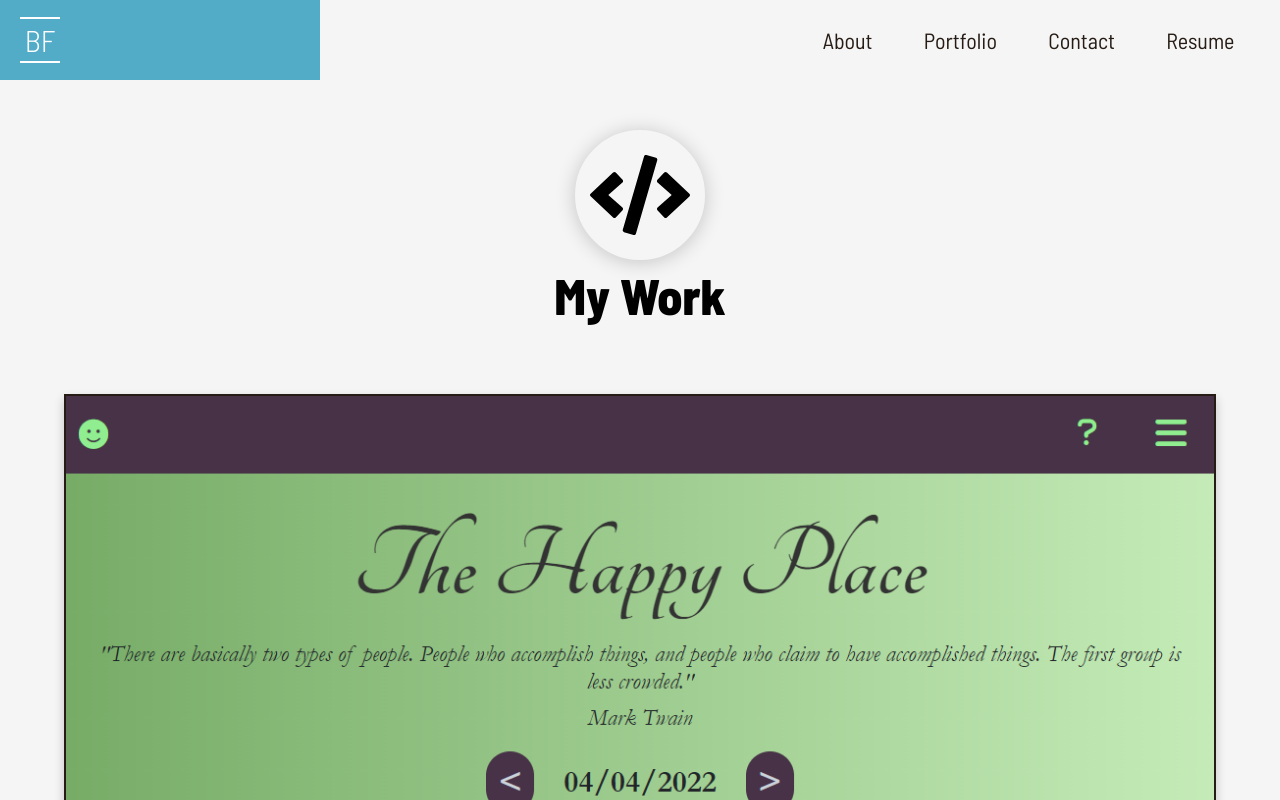
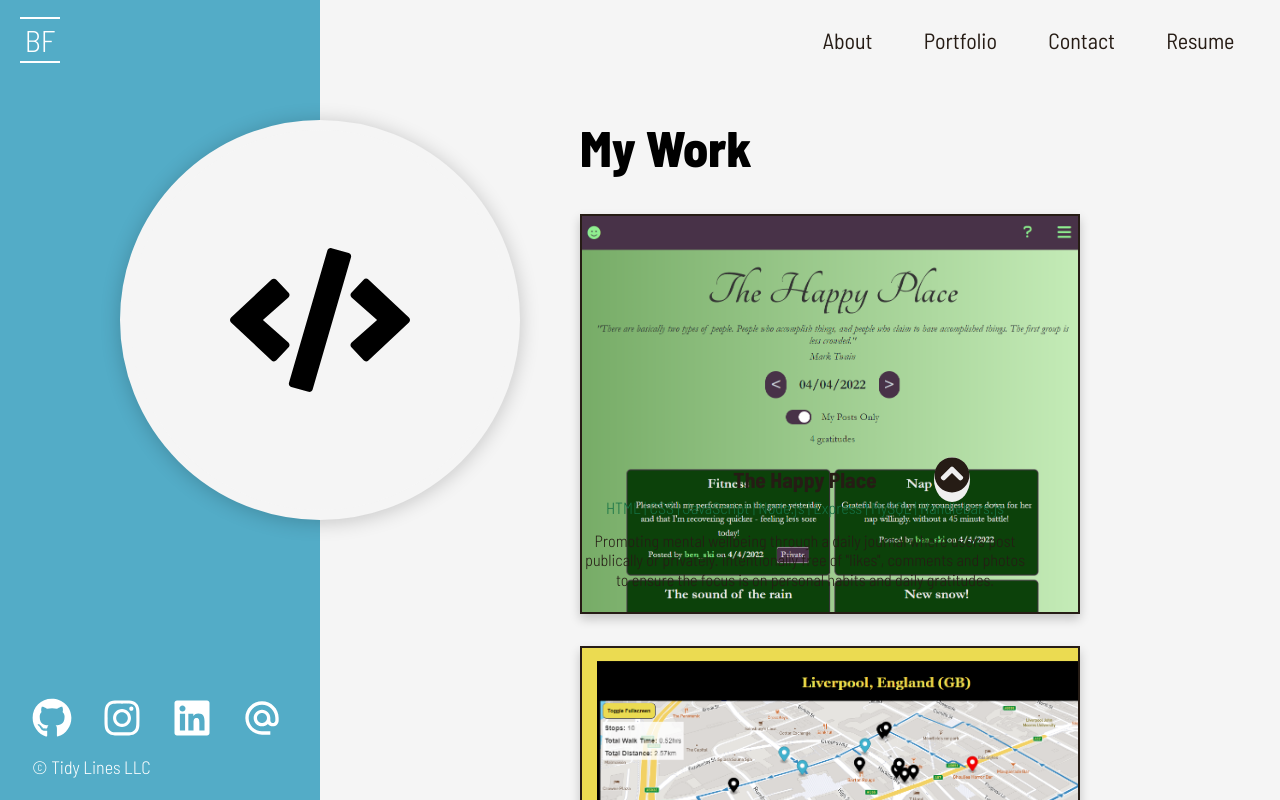
Before and after one commit to benfok/portfolio-react, a React (Create React App) app: page /portfolio in a window 1280 px wide. Shown: the top 800 px of the page. Built offline with nearby package versions, Linux system fonts and the light colour scheme.

Commit message:
portfolio page responsiveness

```diff
--- a/src/pages/Portfolio.js
+++ b/src/pages/Portfolio.js
@@ -14,13 +14,14 @@ import techBlogPic from '../images/tech-blog1.png';
 
 export default function Portfolio() {
   return (
-    <div className="single-container">
-      <div className="portfolio-top">
-          <IconContext.Provider value={{ className: "portfolio-icon" }}>
+    <div className="split-content">
+      <div className="container-top">
+        <IconContext.Provider value={{ className: "main-icon main-img" }}>
             <FaCode />
         </IconContext.Provider>
-          <h1>My Work</h1>
       </div>
+      <div className="container-bottom">
+        <h1 className="portfolio-h1">My Work</h1>
         <section className="work-section">
             <ProductCard project={projects.theHappyPlace} imageSrc={happyPlacePic}/>
             <ProductCard project={projects.pubCrawler} imageSrc={pubCrawlerPic}/>
@@ -28,5 +29,6 @@ export default function Portfolio() {
             <ProductCard project={projects.techBlog} imageSrc={techBlogPic}/>
         </section>
       </div>
+    </div>
   );
 }
--- a/src/styles/footer.css
+++ b/src/styles/footer.css
@@ -28,7 +28,7 @@ footer {
         align-items: flex-start;
         color: var(--headercolor);
         margin-top: 20px;
-        position: absolute;
+        position: fixed;
         bottom: 0;
         padding: 1rem 2rem;
         width: 100%;
--- a/src/styles/pageLayout.css
+++ b/src/styles/pageLayout.css
@@ -1,8 +1,3 @@
-.single-container {
-    padding-top: 130px;
-    width: 100%;
-}
-
 .split-content {
     position: relative;
     width: 100%;
@@ -36,6 +31,7 @@
     position: absolute;
     top: 50%;
     box-shadow: 0px 2px 20px 0px rgba(0, 0, 0, 0.2);
+    z-index: 2;
 }
 
 .main-icon {
@@ -114,8 +110,9 @@ p {
 
     .container-top {
         min-height: calc(100vh - 80px);
+        height: 100%;
         margin: 0;
-        margin-top: 80px;
+        /* margin-top: 80px; */
     }
 
     .container-bottom {
--- a/src/styles/portfolio.css
+++ b/src/styles/portfolio.css
@@ -1,23 +1,3 @@
-.portfolio-icon {
-    font-size: 130px;
-    border-radius: 50%;
-    border: solid 10px var(--bodybg);
-    box-shadow: 0px 2px 20px 0px rgba(0, 0, 0, 0.2);
-    padding: 5px;
-    background-color: var(--bodybg);
-    margin: 0 auto;
-}
-
-.portfolio-top {
-    display: flex;
-    flex-flow: column nowrap;
-    align-content: center;
-    justify-content: flex-start;
-    width: 100%;
-    text-align: center;
-    margin-bottom: 4rem;
-}
-
 .work-section {
     display: flex;
     flex-flow: column nowrap;
@@ -26,7 +6,7 @@
     width: 100%;
     text-align: left;
     gap: 4rem;
-    margin-bottom: 4rem;
+    margin: 4rem 0;
 }
 
 /* .column {
@@ -67,6 +47,8 @@
 .work-pic-container {
     width: 100%;
     display: flex;
+    flex-direction: row;
+    height: 300px;
 }
 
 .work-pic {
@@ -74,7 +56,9 @@
     width: 90%;
     border: solid 2px var(--primaryfont);
     height: auto;
-    box-shadow: 0px 5px 10px 0px rgba(0, 0, 0, 0.2)
+    box-shadow: 0px 5px 10px 0px rgba(0, 0, 0, 0.2);
+    object-fit: cover;
+    object-position: 50% 0;
 }
 
 figcaption {
@@ -116,20 +100,26 @@ h3 {
         gap: 2rem;
     }
 
+    .work-pic-container {
+        height: auto;
+    }
+
    figcaption {
         padding: 0;
         position: absolute;
         bottom: 0;
         opacity: 0.9;
         background-color: var(--bodybg);
-        padding: 2rem 2rem;
-        width: 95%;
+        padding: 2rem 1rem;
+        width: 90%;
         transition: 1s ease;
         text-align: center;
+        border: solid 1px var(--secondaryfont);
     }
 
     .work-description {
         display: none;
+        padding: 1rem 0 1rem 2rem;
     }
 
     .transparent {
@@ -154,6 +144,59 @@ h3 {
         display: block !important;
         border: none;
         border-radius: 50%;
+        color: var(--primaryfont) !important;
+    }
+
+    .card-icon:hover {
+        color: var(--headerbg) !important;
     }
 
 }
+
+@media screen and (min-width: 768px) {
+    .work-section {
+        padding: 0 4rem;
+    }
+
+    figcaption {
+        padding: 4rem 2rem;
+    }
+}
+
+@media screen and (min-width: 1200px) {
+
+    .work-section {
+        padding-left: 260px;
+        padding-right: 10px;
+        flex-flow: row wrap;
+        justify-content: flex-start;
+        align-items: flex-start;
+        margin-top: 2rem;
+    }
+
+    .portfolio-h1 {
+        padding-left: 260px;
+        text-align: left;
+        margin-top: 2rem;
+    }
+
+    .work-card {
+        align-items: flex-start;
+        max-width: 500px;
+    }
+
+    .work-pic-container {
+        height: 400px;
+    }
+
+    .work-pic {
+        margin: 0;
+        width: 100%;
+        object-position: 0 0;
+    }
+
+    figcaption {
+        width: 100%;
+        padding-top: 30px;
+    }
+}
--- a/src/styles/resume.css
+++ b/src/styles/resume.css
@@ -90,15 +90,3 @@
     }
 
 }
-
-@media screen and (min-width: 2000px) {
-    .icon-wrapper {
-        margin: 15px;
-        padding: 15px;
-        width: 120px;
-    }
-
-    .language-icon {
-        font-size: 250%;
-    }
-}
--- a/src/utils/projects.js
+++ b/src/utils/projects.js
@@ -5,7 +5,7 @@ export const projects = {
             liveLink: 'https://the-happy-place-app.herokuapp.com/',
             repoLink: 'https://github.com/benfok/the-happy-place-forked',
             technologies: 'HTML | CSS | JavaScript | Node.js | Express | MySQL | Handlebars.js',
-            shortDescription: 'Promoting mental wellbeing through a daily journal where users can post publically or privately. Intentionally free of "likes", comments and photos to ensure the focus is on your personal habits and daily gratitudes.',
+            shortDescription: 'Promoting mental wellbeing through a daily journal where users post publically or privately. Intentionally free of "likes", comments and photos to ensure the focus is on personal habits and daily gratitudes.',
             bulletDescription:
             <ul>
                 <li>Contributed: Back-end Javascript, authentication, webserver config and custom RESTful API routes. Front-end Handlebars rendering and responsive CSS on all pages</li>
@@ -54,10 +54,10 @@ export const projects = {
             shortDescription: 'CMS-style blog site where users can publish their blog posts and comment on others.',
             bulletDescription:
             <ul>
-                <li>Custom responsive CSS with Handlebars.js to render posts and comments</li>
+                <li>Custom CSS with Handlebars.js to render posts and comments</li>
                 <li>User authentication and sessions</li>
-                <li>Users can Create, Read, Update and Delete posts from the MySQL database</li>
-                <li>Follows MVC architectural structure, deployed on Heroku with JAWSDB</li>
+                <li>Users can Create, Read, Update and Delete posts from MySQL database</li>
+                <li>MVC architectural structure, deployed on Heroku with JAWSDB</li>
             </ul>,
         },
 
```
Also changed, not shown: src/components/ProjectCard.js (+0 -26 lines). Lines whose indentation alone changed are shown as unchanged.
